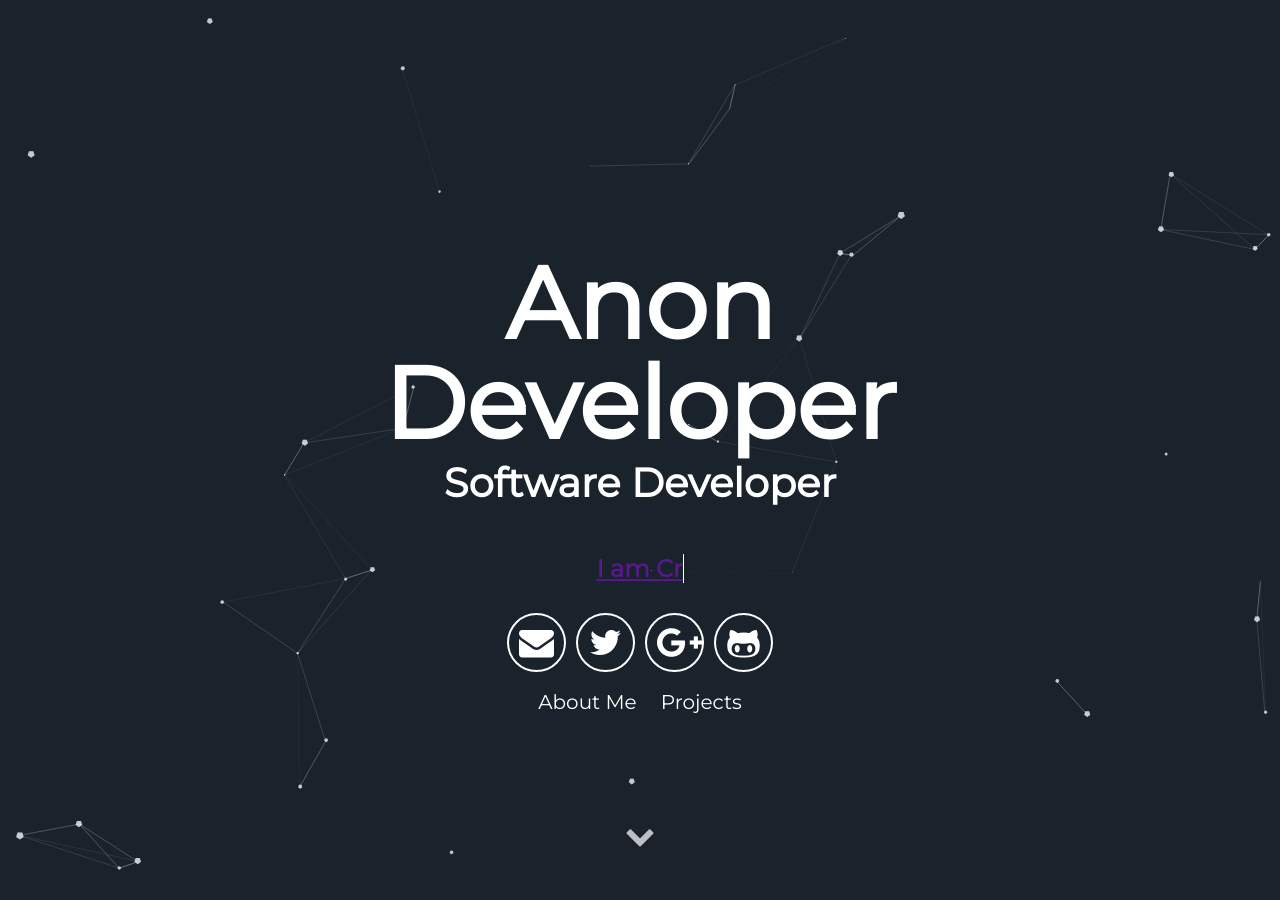
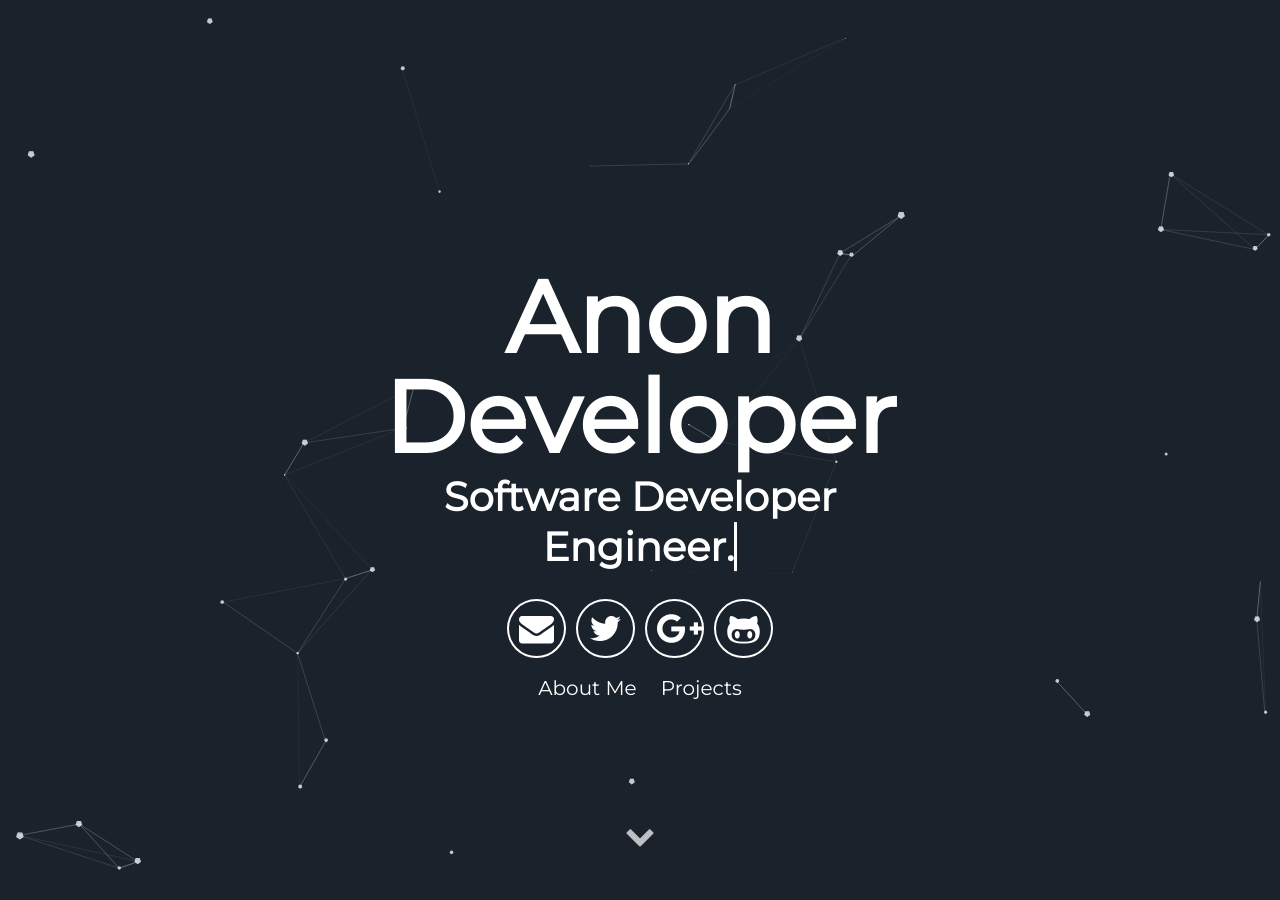
Before and after one commit to anindyasen/anindyasen.github.io, a Jekyll site: the page built from index.md, in a window 1280 px wide and 900 px high. Built offline with Jekyll 4.4.1, drawn with Linux system fonts in a browser that asks for light colours; our own code applies the rules of GitHub Pages for plain Markdown files.

Commit message:
minor fix

```diff
--- a/_includes/header.html
+++ b/_includes/header.html
@@ -3,15 +3,15 @@
       <h1>
         <span class="site-title">{{site.username}}</span>
         <span class="site-description">{{site.user_title}}</span>
+        <span class="site-description">
+        <span class="typewrite" data-period="2000" data-type='[ "Student.",
+        "Engineer.", "Learner.", "Researcher." ]'>
+            <span class="wrap"></span>
+        </span><span>
       </h1>
 
 
 
-      <h3>
-        <a href="" class="typewrite" data-period="2000" data-type='[ "Hi, Im Si.", "I am Creative.", "I Love Design.", "I Love to Develop." ]'>
-            <span class="wrap"></span>
-        </a>
-      </h3>
 
 
       <div class="header-icons">
```
